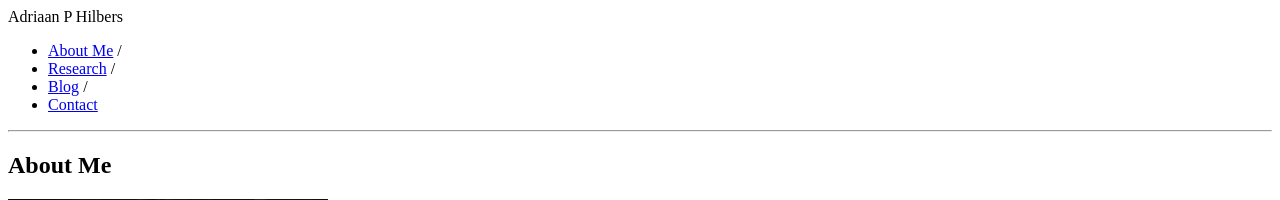
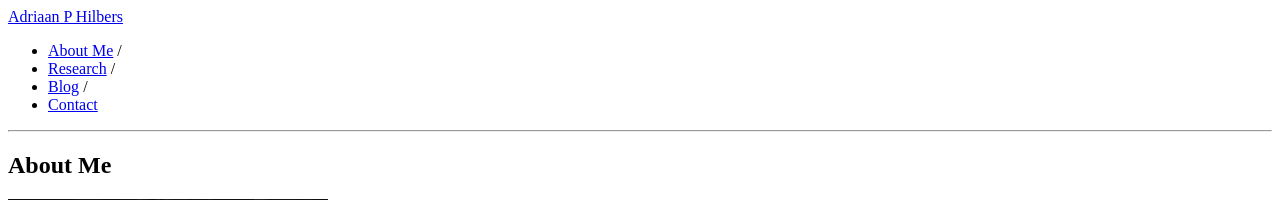
Before and after one commit to ahilbers/ahilbers.github.io, a Jekyll site: the page built from index.md, in a window 1280 px wide. Shown: the top 200 px of the page. Built offline with Jekyll 4.4.1, drawn with Linux system fonts in a browser that asks for light colours; our own code applies the rules of GitHub Pages for plain Markdown files.

```diff
--- a/_layouts/default.html
+++ b/_layouts/default.html
@@ -59,8 +59,8 @@
             {% if site.ins_logo %}
                 <img id="ins-logo" src="{{ site.ins_logo }}" />
             {% endif %}
-            <t id="author-name" class="alignable pull-left"">{{ site.title }}</t>
-            <!-- <a id="author-name" class="alignable pull-left" href="{{ "index" }}">{{ site.title }}</a> -->
+            <!-- <t id="author-name" class="alignable pull-left"">{{ site.title }}</t> -->
+            <a id="author-name" class="alignable pull-left" href="{{ "index" }}">{{ site.title }}</a>
             <ul id="navlist" class="alignable pull-right navbar-ul">
                 {% for x in site.nav %}
                     {% if x.name == "Resume" %}
```
